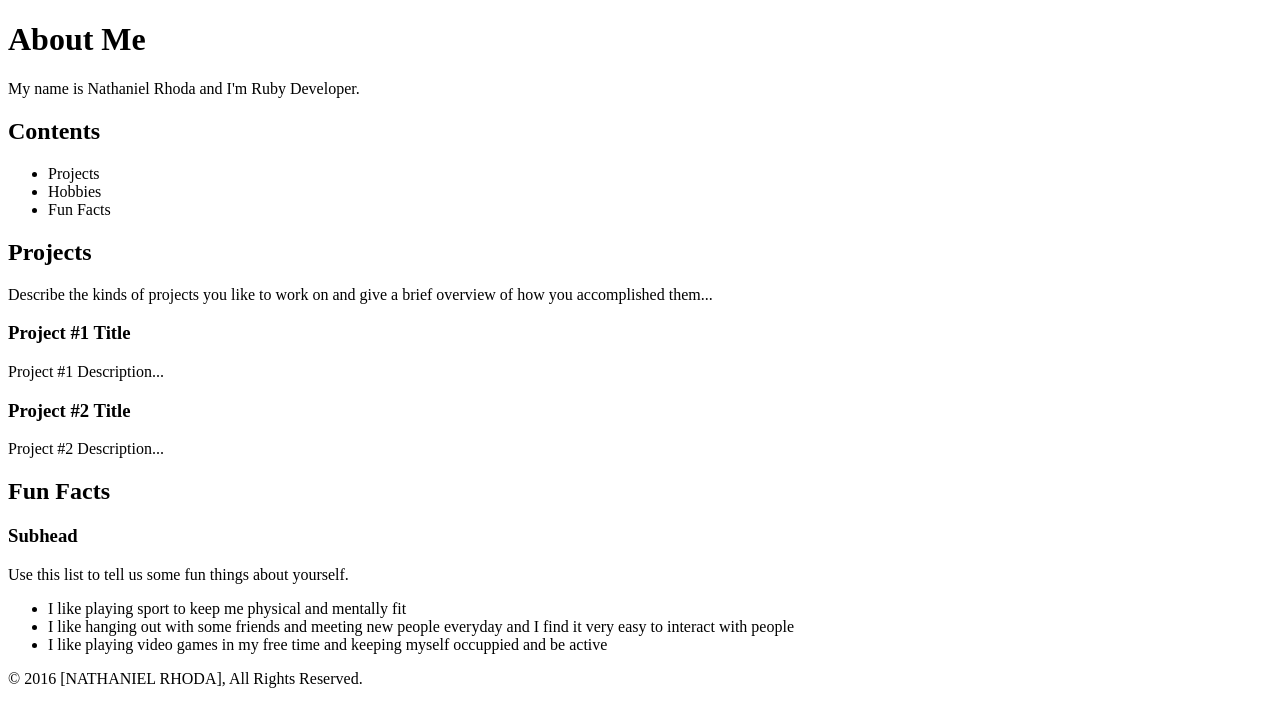
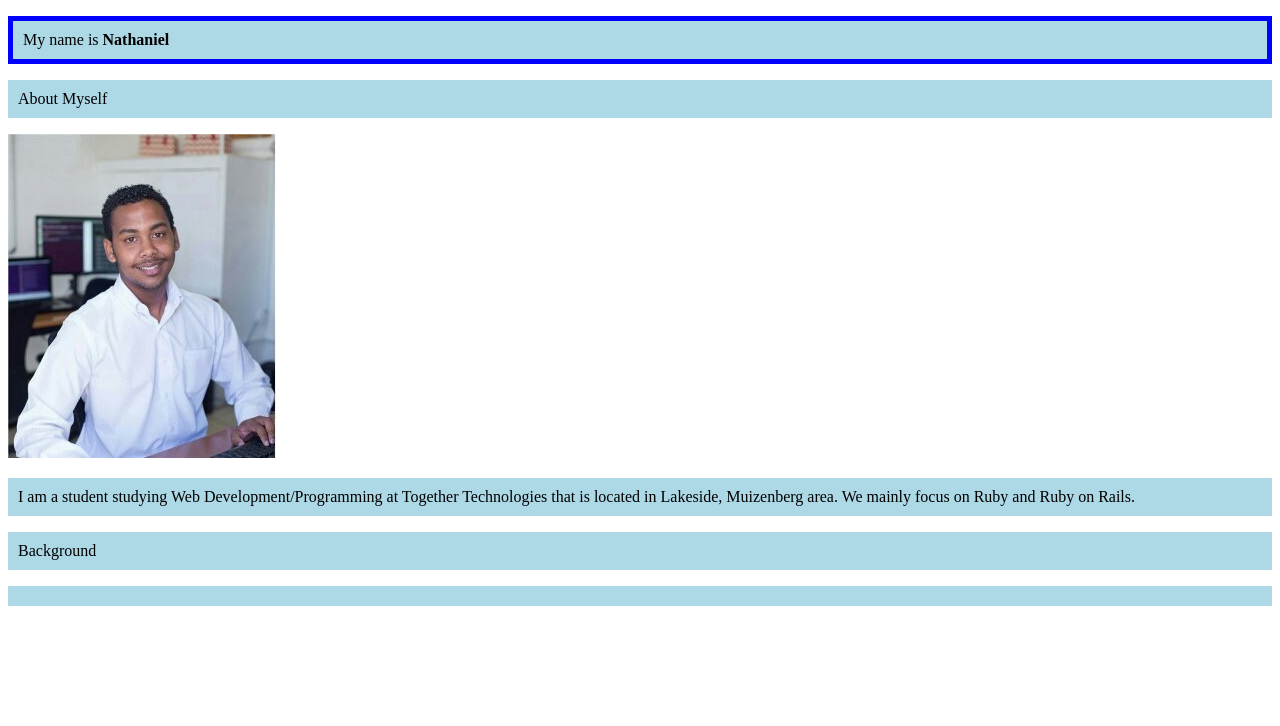
Before and after one commit to nathanielrhoda/nathanielrhoda.github.io, a plain HTML site: page index.html in a window 1280 px wide. Drawn offline with nearby package versions, Linux system fonts and the light colour scheme.

Commit message:
profile picture

```diff
--- a/index.html
+++ b/index.html
@@ -1,69 +1,44 @@
 <!DOCTYPE html>
 <html>
   <head>
-    <title>About Me</title>
-    <!-- <link rel="stylesheet" href="resources/layout.css" type="text/css"> -->
-    <!-- <script src="resources/javascript.js" type="text/javascript" charset="utf-8"></script> -->
 
-    <script type="text/javascript">
-      function replaceName( ) {
-        var myNewName = window.prompt('Pick a new name');
-        document.getElementById('user-name').innerHTML = myNewName;
-      }
+    <p class="special">My name is
+      <span id="user-name">Nathaniel</span>
+    </p>
+    <p>About Myself</p>
+    <img src="images/pic.jpg"></img>
+    <p>I am a student studying Web Development/Programming at Together Technologies that is located in Lakeside, Muizenberg area. We mainly focus on Ruby and Ruby on Rails.</p>
 
-      document.onclick = replaceName;
-    </script>
-
-    <script src="http://ajax.googleapis.com/ajax/libs/jquery/1.9.0/jquery.min.js" type="text/javascript"></script>
-  </head>
-
-  <body>
-
-    <div id="header" class="content">
-      <h1>About Me</h1>
-      <p>
-        My name is Nathaniel Rhoda and I'm Ruby Developer.
-      </p>
-    </div>
-
-    <div class="content clearfix">
-      <!-- Page Navigation -->
-      <div id="nav">
-        <h2>Contents</h2>
-
-        <ul>
-          <li>Projects</li>
-          <li>Hobbies</li>
-          <li>Fun Facts</li>
-        </ul>
-      </div>
-
-      <!-- Main content area -->
-      <div id="main">
-        <h2 id="projects">Projects</h2>
-        <p>Describe the kinds of projects you like to work on and give a brief overview of how you accomplished them...</p>
-
-        <h3>Project #1 Title</h3>
-        <p>Project #1 Description...</p>
-
-        <h3>Project #2 Title</h3>
-        <p>Project #2 Description...</p>
-
-        <h2 id="fun-facts">Fun Facts</h2>
-        <h3>Subhead</h3>
-        <p>Use this list to tell us some fun things about yourself.</p>
-        <ul>
-          <li>I like playing sport to keep me physical and mentally fit</li>
-          <li>I like hanging out with some friends and meeting new people everyday and I find it very easy to interact with people</li>
-          <li>I like playing video games in my free time and keeping myself occuppied and be active</li>
-        </ul>
+    <p>Background</p>
+    <p></p>
 
 
-      </div>
-    </div>
+    <title>My sample HTML page</title>
 
-    <div id="copyright" class="content">
-      &copy; 2016 [NATHANIEL RHODA], All Rights Reserved.
-    </div>
-  </body>
+    <style type="text/css"media="screen">
+    h1 {
+      font-size: 10px;
+      border-bottom: 1px solid #cccccc;
+    }
+
+    p {
+      padding: 10px;
+      background-color: lightblue;
+    }
+
+    .special {
+      border: 5px solid blue;
+    }
+
+    #user-name {
+      font-weight: bold;
+    }
+    </style>
+
+    <link rel="stylesheet" type="text/css" href="mystyle.css">
+
+    <meta charset="utf-8">
+    <meta name="keywords" content="HTML, CSS, JavaScript, Meta">
+    <meta name="description" content="Learning HTML, CSS, & JS one step at a time">
+  </head>
 </html>
```
Also changed, not shown: hello.html (+1 -1 lines), images/pic.jpg (added), 1 other file.
